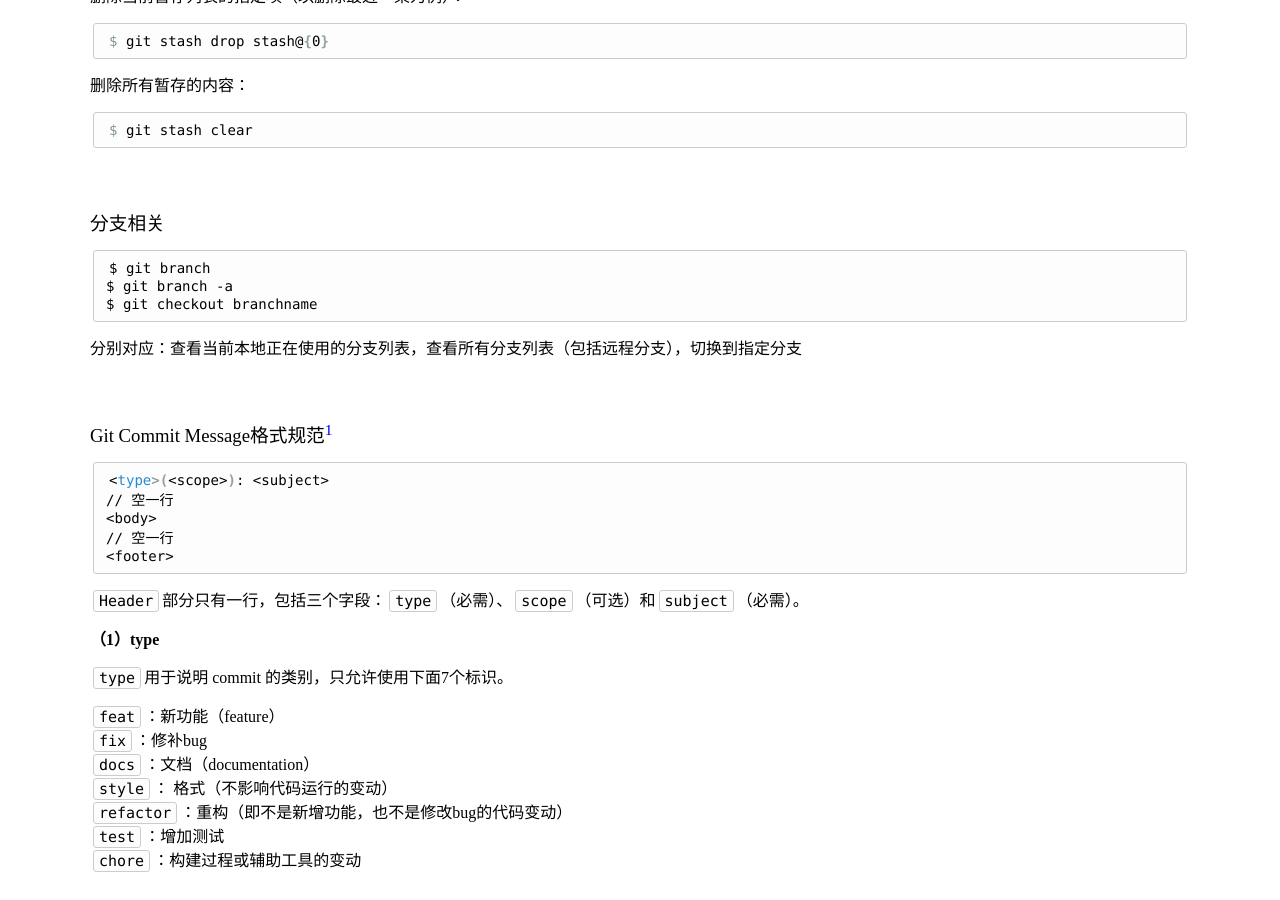
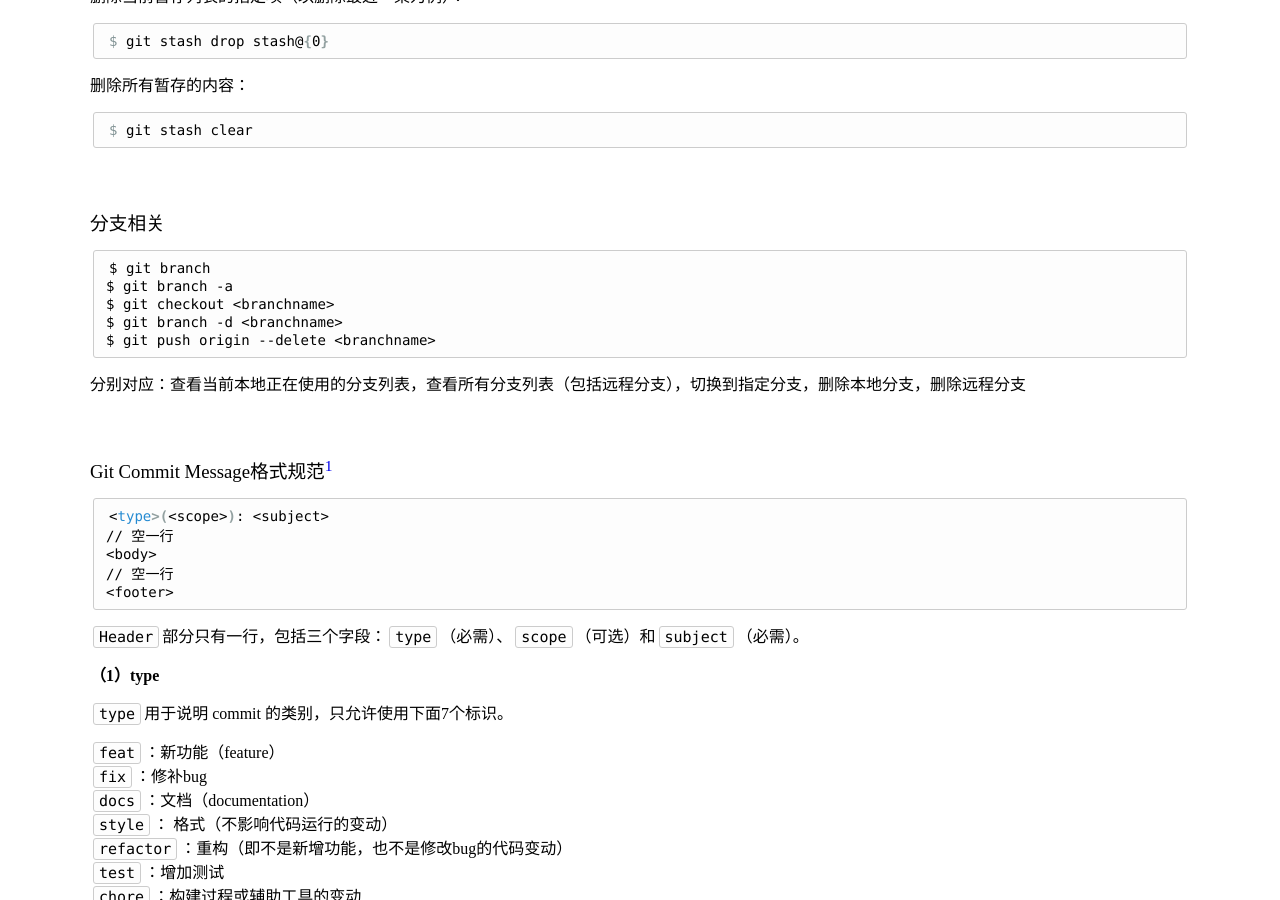
Before and after one commit to KamenRiderKuuga/kamenriderkuuga.github.io, a Jekyll site: the page built from _posts/2020-12-14-Git-1.md, in a window 1280 px wide and 900 px high, scrolled down 5762 px. Built offline with Jekyll 4.4.1, drawn with Linux system fonts in a browser that asks for light colours; some of the changed text lies outside the part shown.

Commit message:
doc: Git指令更新

````diff
--- a/_posts/2020-12-14-Git-1.md
+++ b/_posts/2020-12-14-Git-1.md
@@ -304,10 +302,12 @@ $ git stash clear
 ```cosole
 $ git branch
 $ git branch -a
-$ git checkout branchname
+$ git checkout <branchname>
+$ git branch -d <branchname>
+$ git push origin --delete <branchname>
 ```
 
-分别对应：查看当前本地正在使用的分支列表，查看所有分支列表（包括远程分支），切换到指定分支
+分别对应：查看当前本地正在使用的分支列表，查看所有分支列表（包括远程分支），切换到指定分支，删除本地分支，删除远程分支
 
 ###  Git Commit Message格式规范[^1]
 
````
Also changed, not shown: other parts of _posts/2020-12-14-Git-1.md (+1 -3 lines).
